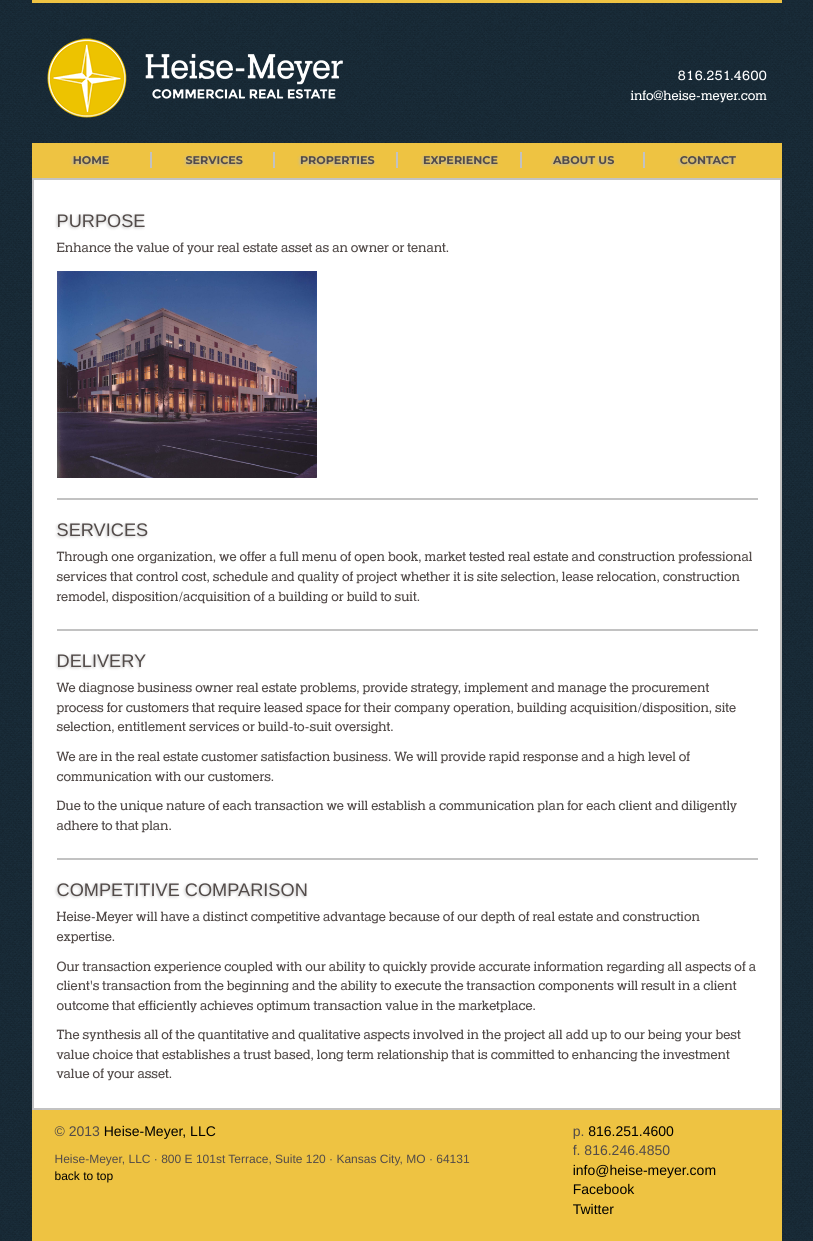
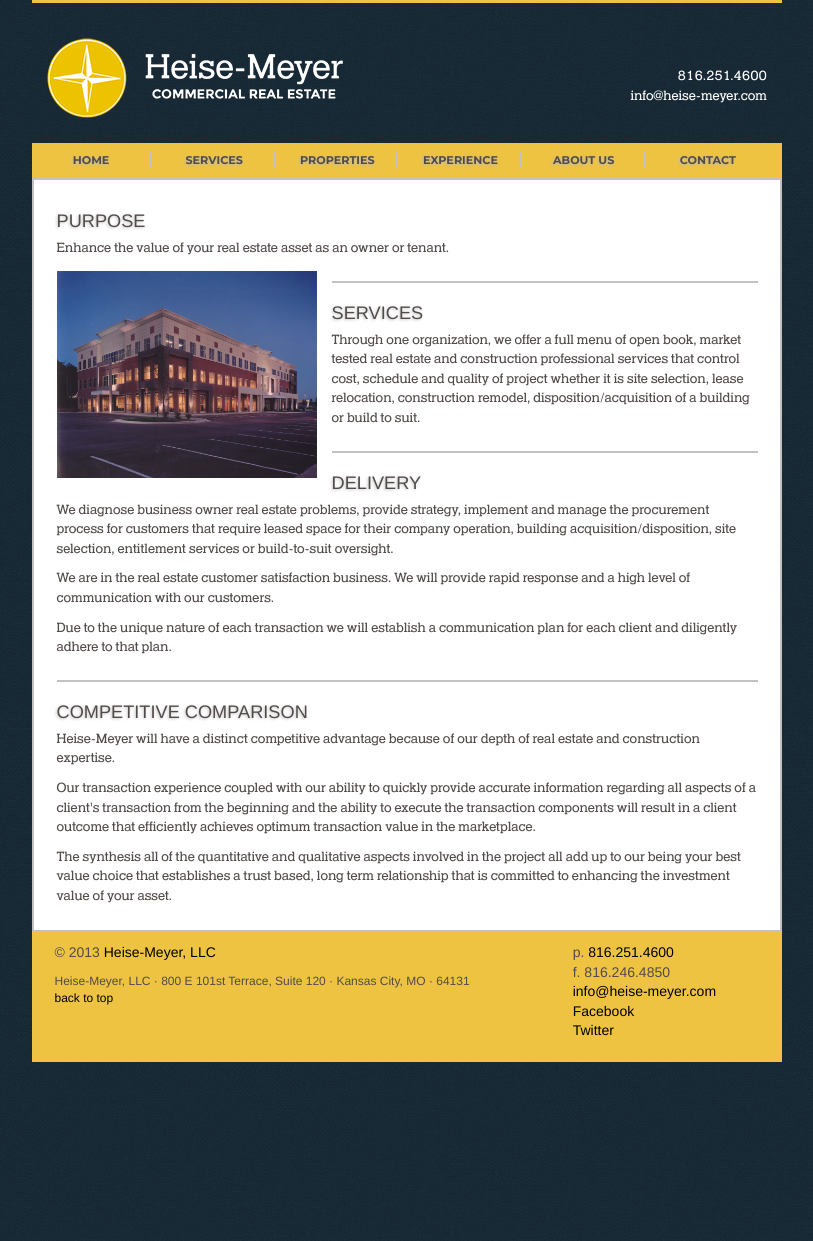
Before and after one commit to jiko/heisemeyer, a Jekyll site: the page built from index.html, in a window 1280 px wide. Shown: the whole page, without its empty margins (233-1046 px from the left). Built offline with Jekyll 4.4.1, drawn with Linux system fonts in a browser that asks for light colours; Markdown is read by kramdown in place of the engine named in the settings; after the commit the page ends 1062 px from its top, so only the background shows below that.

Commit message:
Image Classes
CSS for id-card images (in about.html). Left and right images classes
"leftimg" "rightimg" for body images (These can be used in CMS if you
ever add an upload image option).

```diff
--- a/_layouts/default.html
+++ b/_layouts/default.html
@@ -4,8 +4,7 @@
         <meta charset="utf-8">
         <meta http-equiv="X-UA-Compatible" content="IE=edge,chrome=1">
         <title>{{ page.title }}</title>
-        <meta name="viewport" content="width=device-width">
-
+		<meta name="viewport" content="width=device-width, initial-scale=1.0">
         <link rel="stylesheet" href="{{ site.baseurl }}/css/bootstrap.min.css">
         <link rel="stylesheet" href="{{ site.baseurl }}/css/main.css">
 		<link rel="stylesheet" href="{{ site.baseurl }}/css/webfonts/helserif-book.css" type="text/css" charset="utf-8" />
--- a/css/main.css
+++ b/css/main.css
@@ -208,3 +208,26 @@
 .post pre.terminal code {
   background-color: #333;
 }
+
+/*****************************************************************************/
+/*
+/* Images
+/*
+/*****************************************************************************/
+
+.id-card img {
+	width: 113px;
+	max-height: 160px;
+	}
+
+.leftimg {
+	float: left !important;
+	margin-right: 15px;
+	max-width: 260px;
+	}
+
+.rightimg {
+	float: right !important;
+	margin-left: 15px;
+	max-width: 260px;
+	}
--- a/index.html
+++ b/index.html
@@ -5,7 +5,7 @@
 
   <h1>Purpose</h1>
    	<p> Enhance the  value of your real estate asset as an owner or tenant.</p>
-   	<p><img src="{{ site.baseurl }}/img/BIZ-EX3.jpg" width="260"/></p><hr>
+   	<p><img src="{{ site.baseurl }}/img/BIZ-EX3.jpg" class="leftimg" /></p><hr>
   <h1>Services</h1>
     <p>Through one organization, we offer a full menu of open book, market tested real estate and construction professional services that control cost, schedule and quality of project whether it is site selection, lease relocation, construction remodel, disposition/acquisition of a building or build to suit.    	      </p><hr>
   <h1>Delivery</h1>
```
Also changed, not shown: about.html (+12 -4 lines).
